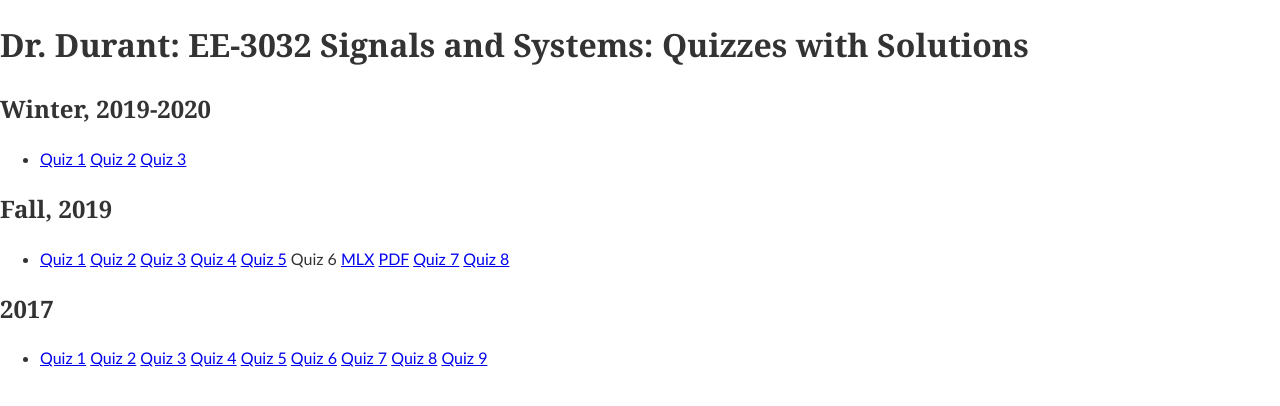
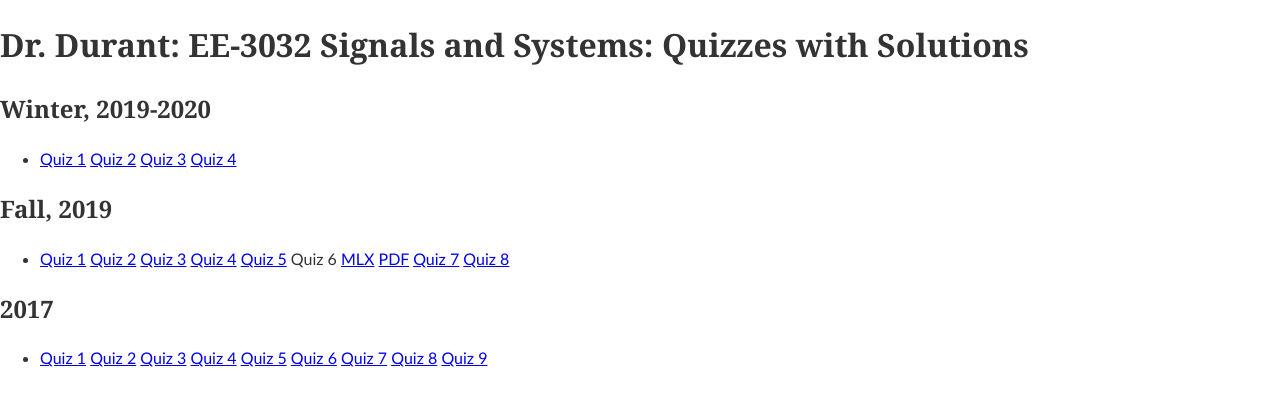
Before and after one commit to edurant/edurant.github.io, a Jekyll site: the page built from courses/ee3032/quiz/index.md, in a window 1280 px wide. Shown: the top 406 px of the page. Built offline with Jekyll 4.4.1, drawn with Linux system fonts in a browser that asks for light colours.

Commit message:
ee3032 q4 sol

```diff
--- a/courses/ee3032/quiz/index.md
+++ b/courses/ee3032/quiz/index.md
@@ -6,6 +6,7 @@ title: "Dr. Durant: EE-3032 Signals and Systems: Quizzes with Solutions"
 * [Quiz 1](q01-w1920-ans.pdf)
 [Quiz 2](q02-w1920-ans.pdf)
 [Quiz 3](q03-w1920-ans.pdf)
+[Quiz 4](q04-w1920-ans.pdf)
 
 # Fall, 2019
 * [Quiz 1](q01-f19-ans.pdf)
```
Also changed, not shown: 1 other file.
